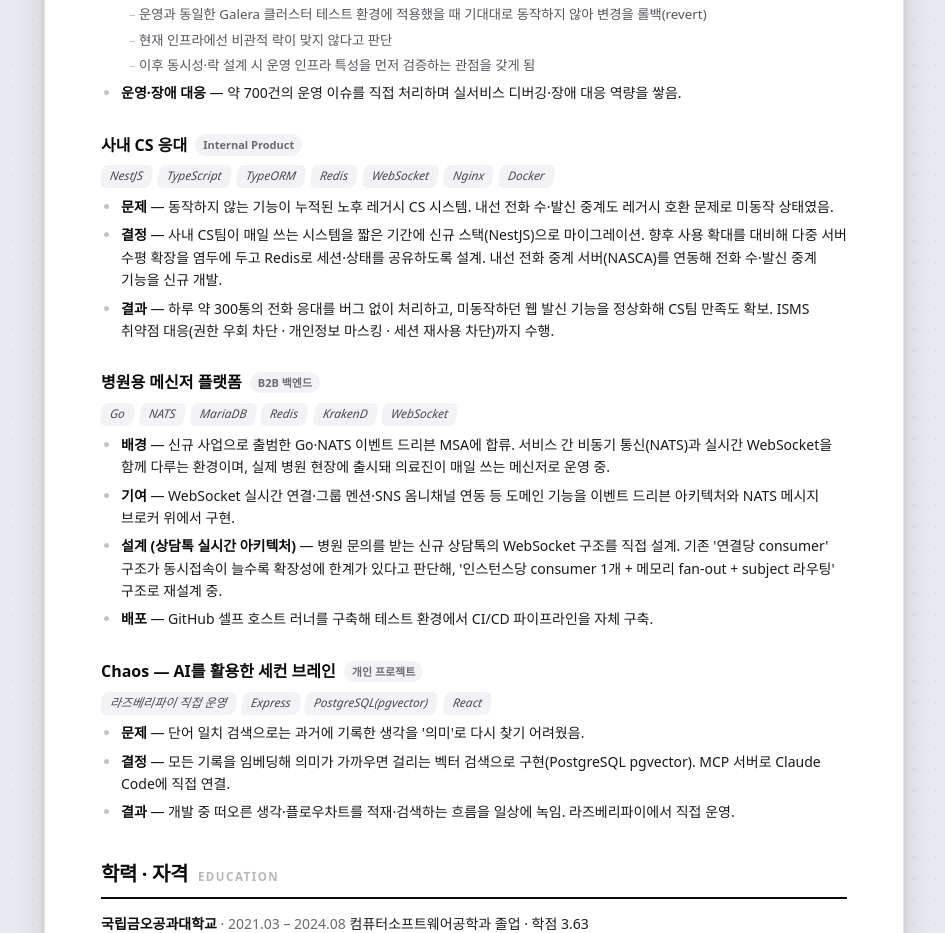
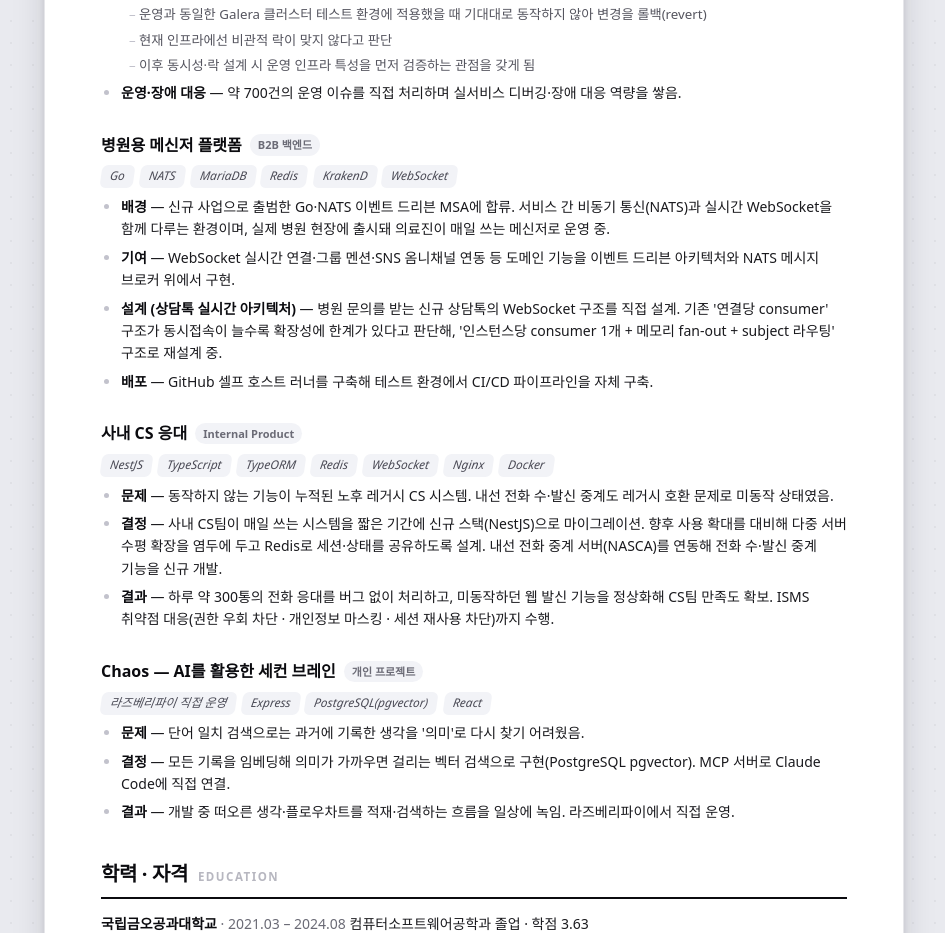
Before and after one commit to JongDeug/jh-portfolio, a React (Vite) app: page / in a window 1280 px wide. Shown: the part 1740-2673 px from the top of the page, without its empty margins (166-1111 px from the left). Built offline with nearby package versions, Linux system fonts and the light colour scheme; a web font is replaced by a local one.

Commit message:
docs(resume): 프로젝트 순서 합본 반영 — 병원용 메신저 플랫폼을 사내 CS 응대 앞으로
Co-Authored-By: Claude Opus 4.8 <noreply@anthropic.com>

```diff
--- a/src/data/resume.js
+++ b/src/data/resume.js
@@ -79,16 +79,6 @@ export default {
       ],
     },
     {
-      title: `사내 CS 응대`,
-      badge: `Internal Product`,
-      stack: [`NestJS`, `TypeScript`, `TypeORM`, `Redis`, `WebSocket`, `Nginx`, `Docker`],
-      items: [
-        { k: `문제`, v: `동작하지 않는 기능이 누적된 노후 레거시 CS 시스템. 내선 전화 수·발신 중계도 레거시 호환 문제로 미동작 상태였음.` },
-        { k: `결정`, v: `사내 CS팀이 매일 쓰는 시스템을 짧은 기간에 신규 스택(NestJS)으로 마이그레이션. 향후 사용 확대를 대비해 다중 서버 수평 확장을 염두에 두고 Redis로 세션·상태를 공유하도록 설계. 내선 전화 중계 서버(NASCA)를 연동해 전화 수·발신 중계 기능을 신규 개발.` },
-        { k: `결과`, v: `하루 약 300통의 전화 응대를 버그 없이 처리하고, 미동작하던 웹 발신 기능을 정상화해 CS팀 만족도 확보. ISMS 취약점 대응(권한 우회 차단 · 개인정보 마스킹 · 세션 재사용 차단)까지 수행.` },
-      ],
-    },
-    {
       title: `병원용 메신저 플랫폼`,
       badge: `B2B 백엔드`,
       stack: [`Go`, `NATS`, `MariaDB`, `Redis`, `KrakenD`, `WebSocket`],
@@ -97,6 +87,16 @@ export default {
         { k: `기여`, v: `WebSocket 실시간 연결·그룹 멘션·SNS 옴니채널 연동 등 도메인 기능을 이벤트 드리븐 아키텍처와 NATS 메시지 브로커 위에서 구현.` },
         { k: `설계 (상담톡 실시간 아키텍처)`, v: `병원 문의를 받는 신규 상담톡의 WebSocket 구조를 직접 설계. 기존 '연결당 consumer' 구조가 동시접속이 늘수록 확장성에 한계가 있다고 판단해, '인스턴스당 consumer 1개 + 메모리 fan-out + subject 라우팅' 구조로 재설계 중.` },
         { k: `배포`, v: `GitHub 셀프 호스트 러너를 구축해 테스트 환경에서 CI/CD 파이프라인을 자체 구축.` },
+      ],
+    },
+    {
+      title: `사내 CS 응대`,
+      badge: `Internal Product`,
+      stack: [`NestJS`, `TypeScript`, `TypeORM`, `Redis`, `WebSocket`, `Nginx`, `Docker`],
+      items: [
+        { k: `문제`, v: `동작하지 않는 기능이 누적된 노후 레거시 CS 시스템. 내선 전화 수·발신 중계도 레거시 호환 문제로 미동작 상태였음.` },
+        { k: `결정`, v: `사내 CS팀이 매일 쓰는 시스템을 짧은 기간에 신규 스택(NestJS)으로 마이그레이션. 향후 사용 확대를 대비해 다중 서버 수평 확장을 염두에 두고 Redis로 세션·상태를 공유하도록 설계. 내선 전화 중계 서버(NASCA)를 연동해 전화 수·발신 중계 기능을 신규 개발.` },
+        { k: `결과`, v: `하루 약 300통의 전화 응대를 버그 없이 처리하고, 미동작하던 웹 발신 기능을 정상화해 CS팀 만족도 확보. ISMS 취약점 대응(권한 우회 차단 · 개인정보 마스킹 · 세션 재사용 차단)까지 수행.` },
       ],
     },
     {
```
